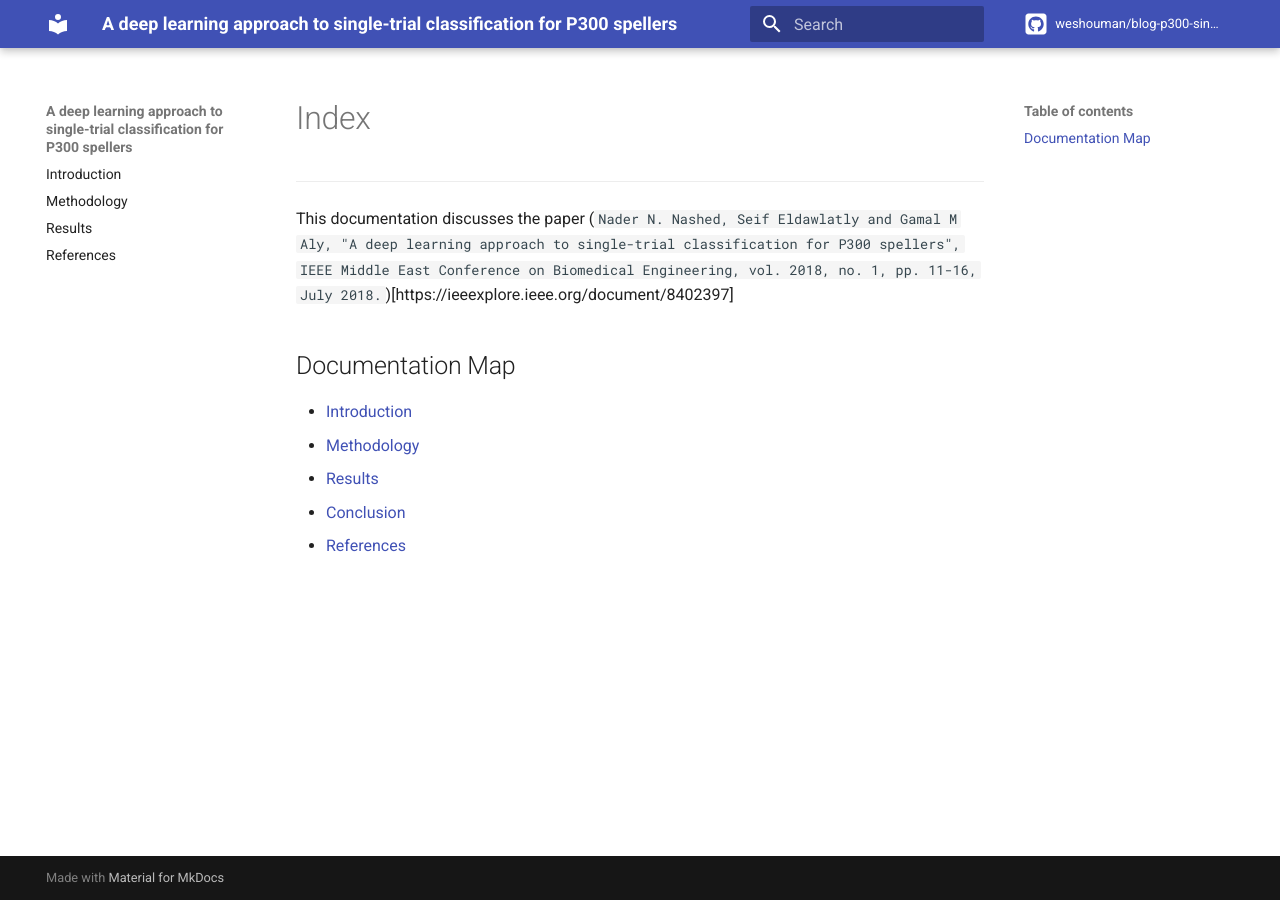
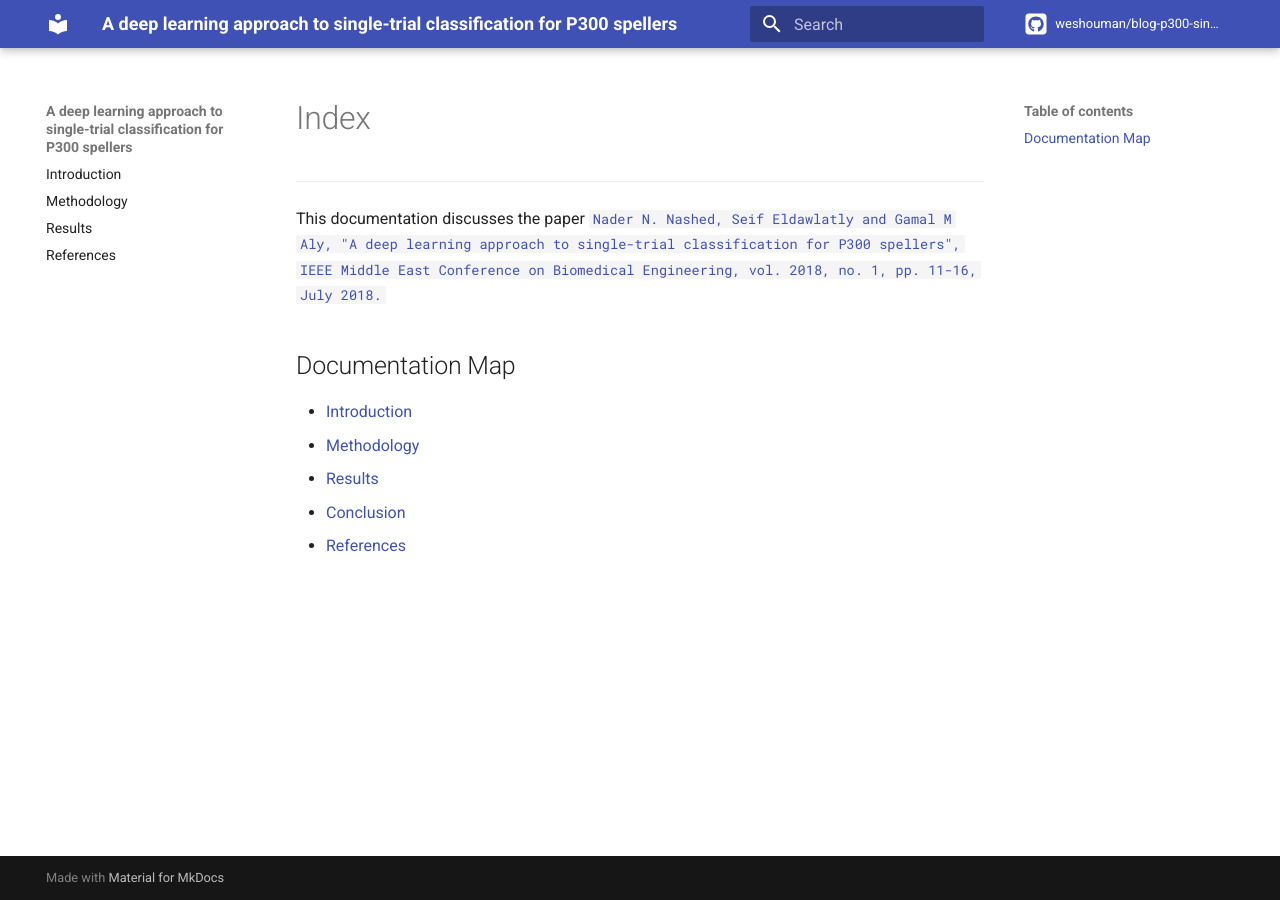
Before and after one commit to weshouman/blog-p300-single-trial-classification, an MkDocs documentation site: the page built from docs/index.md, in a window 1280 px wide. Built offline with MkDocs 1.6.1 and Material for MkDocs 9.7.7, drawn with Linux system fonts in a browser that asks for light colours; comment, search, counter and statistics services are not loaded.

```diff
--- a/docs/index.md
+++ b/docs/index.md
@@ -2,7 +2,7 @@
 
 ---
 
-This documentation discusses the paper (`Nader N. Nashed, Seif Eldawlatly and Gamal M Aly, "A deep learning approach to single-trial classification for P300 spellers", IEEE Middle East Conference on Biomedical Engineering, vol. 2018, no. 1, pp. 11-16, July 2018.`)[https://ieeexplore.ieee.org/document/8402397]
+This documentation discusses the paper [`Nader N. Nashed, Seif Eldawlatly and Gamal M Aly, "A deep learning approach to single-trial classification for P300 spellers", IEEE Middle East Conference on Biomedical Engineering, vol. 2018, no. 1, pp. 11-16, July 2018.`](https://ieeexplore.ieee.org/document/8402397)
 
 ## Documentation Map
 
```
Also changed, not shown: README.md (added, +7 -0 lines), docs/media/intro_page.png (added).
